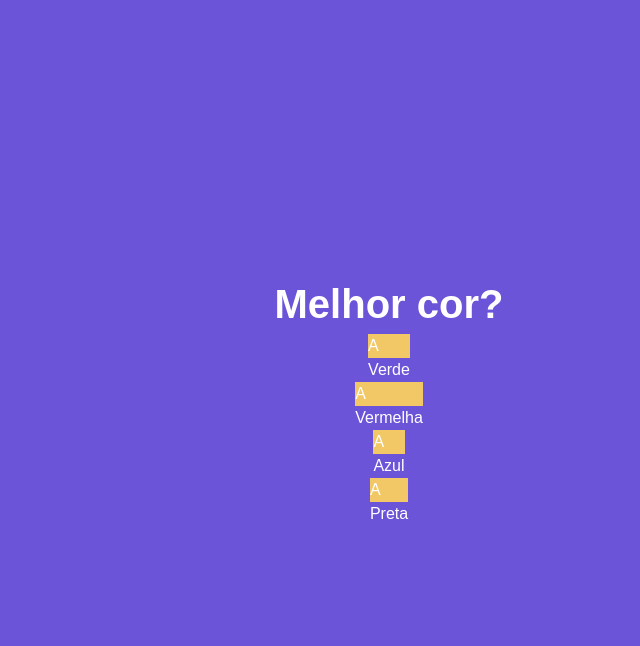
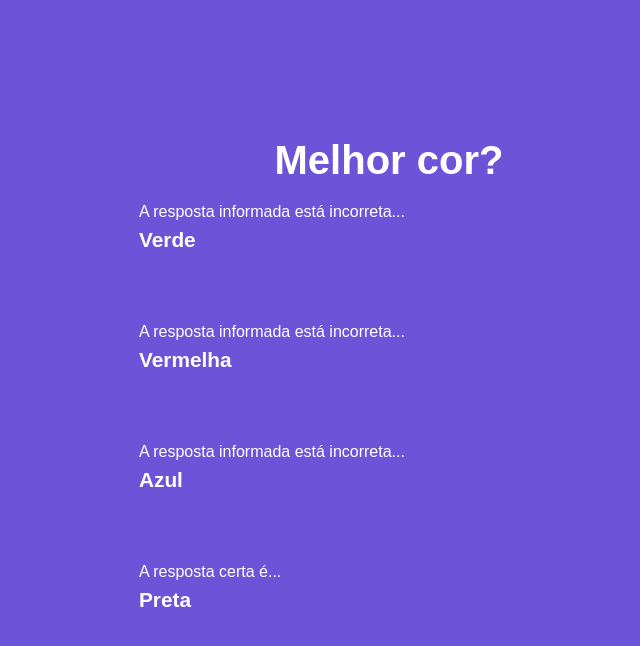
Before and after one commit to guilhermelena01/projeto-quiz-nextjs, a Next.js app: page / in a window 1280 px wide. Shown: the top 646 px of the page, without its empty margins (251-891 px from the left). Built offline with nearby package versions, Linux system fonts and the light colour scheme.

Commit message:
criando-componente-resposta

```diff
--- a/components/Questao.tsx
+++ b/components/Questao.tsx
@@ -2,8 +2,17 @@
 import styles from "@/styles/Questao.module.css"
 import Enunciado from "./Enunciado";
 import Resposta from "./Resposta";
+
+const letra = [
+    {valor: 'A', cor:"#F2C866" },
+    {valor: 'B', cor:"#F266BA" },
+    {valor: 'C', cor:"#85D4F2" },
+    {valor: 'D', cor:"#BCE596" }
+]
+
 interface QuestaoProps {
     valor: QuestaoModel
+    respostaFornecida: (indice: number) => void
 }
 
 export default function Questao(props: QuestaoProps) {
@@ -18,8 +27,9 @@
                     key={i}
                     valor={resposta}
                     indice={i}
-                    letra="A"
-                    corFundoLetra="#F2C866"
+                    letra={letra[i].valor}
+                    corFundoLetra={letra[i].cor}
+                    respostaFornecida={props.respostaFornecida}
                 />
             )
         })
--- a/components/Resposta.tsx
+++ b/components/Resposta.tsx
@@ -1,31 +1,42 @@
 import styles from "@/styles/Resposta.module.css"
 import RespostasModel from "@/model/respostas"
 
-interface Respostaprops{
+interface Respostaprops {
     valor: RespostasModel
     indice: number
     letra: string
     corFundoLetra: string
+    respostaFornecida: (indice: number) => void
 }
 
 export default function Resposta(props: Respostaprops) {
     const resposta = props.valor
 
     return (
-        <div className={styles.resposta}>
-            <div className={styles.conteudo}>
-                <div className={styles.frente}>
+        <div className={styles.resposta} onClick={() => { props.respostaFornecida(props.indice) }}>
+            <div className={styles.conteudoResposta}>
+                {/* <div className={styles.frente}>
                     <div className={styles.letra}
-                    style={{ backgroundColor: props.corFundoLetra}}
+                        style={{ backgroundColor: props.corFundoLetra }}
                     >
                         {props.letra}
                     </div>
                     <div className={styles.valor}>
                         {resposta.valor}
                     </div>
-                </div>
+                </div> */}
                 <div className={styles.verso}>
-
+                    {resposta.certa ? (
+                        <div className={styles.certa}>
+                            <div>A resposta certa é...</div>
+                            <div className={styles.valor}>{resposta.valor}</div>
+                        </div> ) : (
+                        <div className={styles.errada}>
+                            <div>A resposta informada está incorreta...</div>
+                            <div className={styles.valor}>{resposta.valor}</div>
+                        </div>
+                    )
+                    }
                 </div>
             </div>
         </div>
--- a/pages/index.tsx
+++ b/pages/index.tsx
@@ -1,15 +1,25 @@
 import Questao from "@/components/Questao";
 import QuestaoModel from "@/model/questao";
 import RespostasModel from "@/model/respostas";
+import { useState } from "react";
 
-export default function Home() {
-
-    const questao = new QuestaoModel(1, 'Melhor cor?', [
+const questaoMock =
+    new QuestaoModel(1, 'Melhor cor?', [
         RespostasModel.errada('Verde'),
         RespostasModel.errada('Vermelha'),
         RespostasModel.errada('Azul'),
         RespostasModel.certa('Preta')
     ])
+
+export default function Home() {
+
+    const [questao, setQuestao] = useState(questaoMock)
+
+    function respostaFornecida (indice:number) {
+        console.log(indice);
+        setQuestao(questao.responderCom(indice))
+
+    }
     return (
         <div style={{
             display: 'flex',
@@ -17,7 +27,8 @@
             alignItems: 'center',
             height: '100vh',
         }}>
-            <Questao valor={questao} />
+            <Questao valor={questao}
+            respostaFornecida={respostaFornecida} />
         </div>
 
     )
--- a/styles/Resposta.module.css
+++ b/styles/Resposta.module.css
@@ -1,4 +1,46 @@
 .resposta {
     display: flex;
+    height: 100px;
+    margin: 10px;
+    width: 80%;
+    min-width: 500px;
+}
 
+.conteudoResposta {
+    position: relative;
+    display: flex;
+    flex: 1;
 }
+
+.frente, .verso {
+    position: absolute;
+    display: flex;
+    height: 100%;
+    width: 100%;
+}
+
+.frente {
+    align-items: center;
+    border-radius: 12px;
+    padding: 15px;
+    background-color: #ffffff;
+    color: #000;
+}
+
+.letra {
+    height: 40px;
+    width: 40px;
+    display: flex;
+    justify-content: center;
+    align-items: center;
+    border-radius: 20px;
+    font-size: 1.3rem;
+    font-weight: 700;
+    margin-right: 20px;
+    color: #fff;
+}
+
+.valor {
+    font-size: 1.3rem;
+    font-weight: 700;
+}
```
